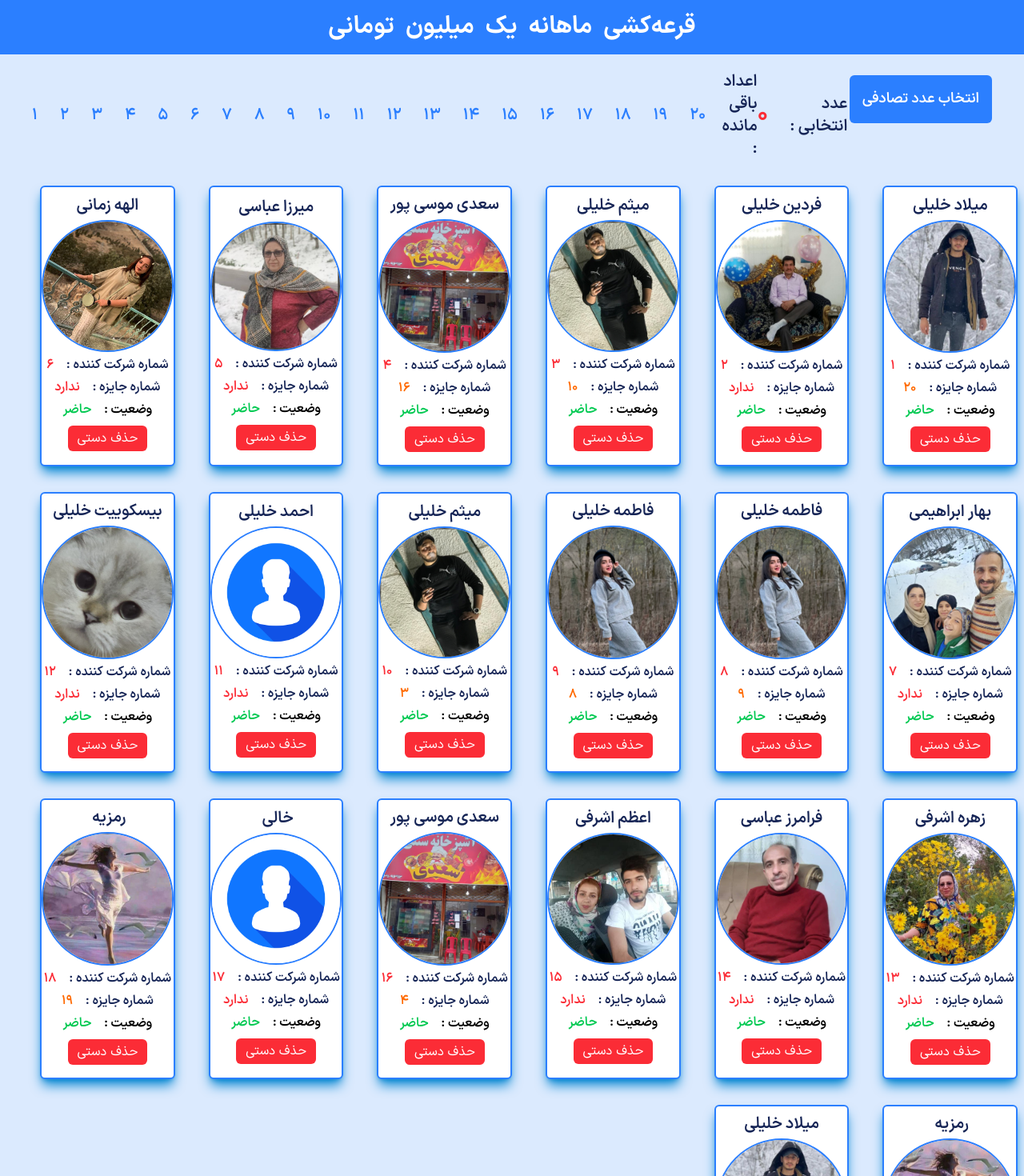
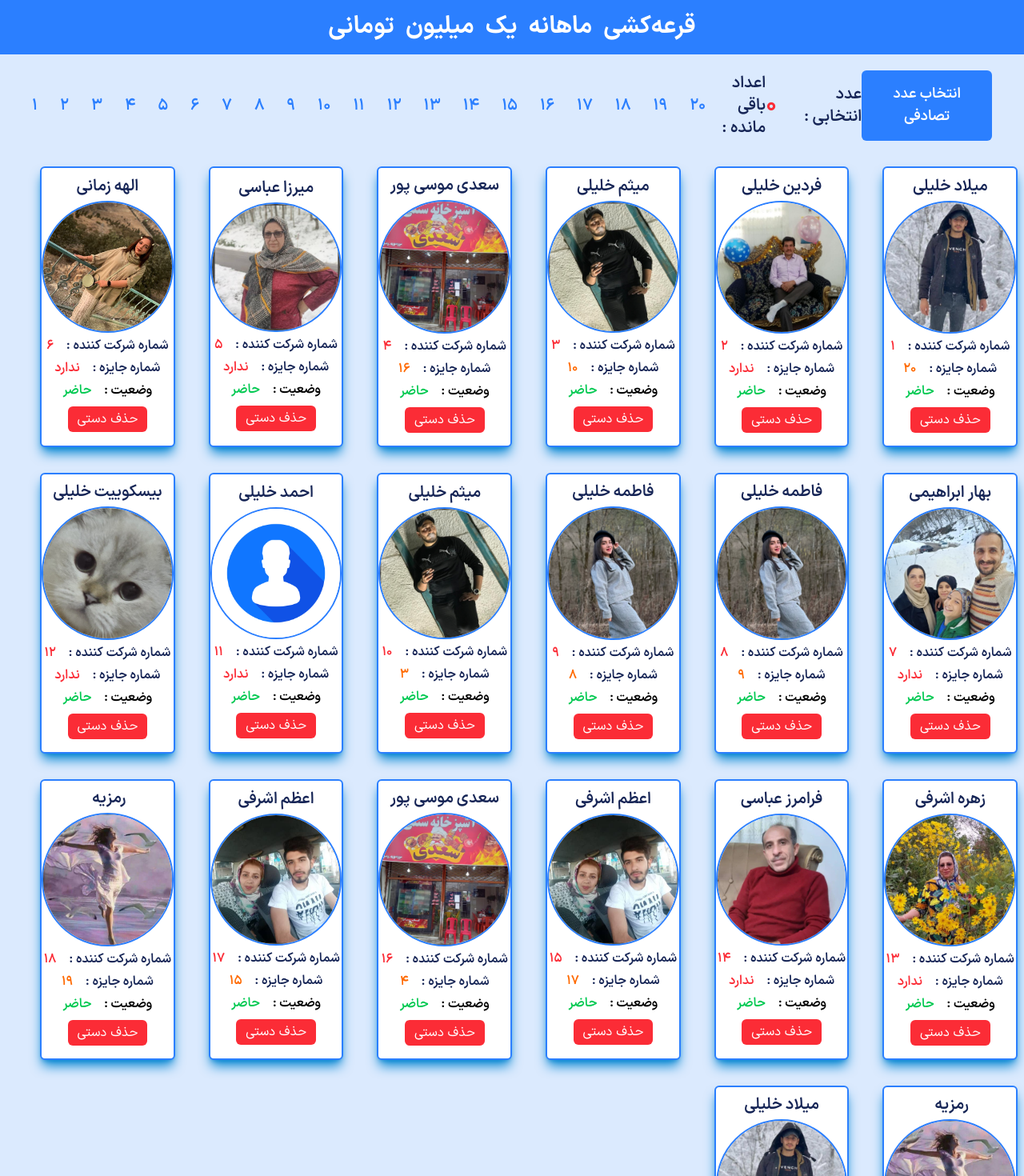
Before and after one commit to mahdikhalili1998/qoreKeshi, a Next.js app: page / in a window 1280 px wide. Shown: the top 1470 px of the page at 80% size. Built offline with nearby package versions, Linux system fonts and the light colour scheme.

Commit message:
file added

```diff
--- a/src/components/module/UserCard.tsx
+++ b/src/components/module/UserCard.tsx
@@ -143,10 +143,10 @@ function UserCard() {
   return (
     <div className="mt-5">
       <div className="mx-8 mt-5 mb-8 flex items-center justify-between">
-        <div>
+        <div className="relative">
           <button
             onClick={handleRandomSelection}
-            className="rounded-md bg-blue-500 px-4 py-4 text-lg font-semibold text-white "
+            className="rounded-md bg-blue-500 px-4 py-4 text-lg font-semibold text-white"
             disabled={loading}
           >
             انتخاب عدد تصادفی
@@ -154,14 +154,14 @@ function UserCard() {
           {!miladHidden && (
             <button
               onClick={miladSelecter}
-              className="bg-blue-100 px-4 py-5"
+              className="absolute top-2 right-36 z-40 bg-transparent px-4 py-5"
               disabled={loading}
             ></button>
           )}
           {miladHidden && !mehdiHidden && (
             <button
               onClick={mehdiSelecter}
-              className="bg-blue-100 px-4 py-5"
+              className="absolute top-2 right-36 z-40 bg-transparent px-4 py-5"
               disabled={loading}
             ></button>
           )}
@@ -178,8 +178,15 @@ function UserCard() {
         <div className="flex items-center gap-5 text-xl font-semibold text-blue-950">
           <p>اعداد باقی مانده : </p>
           <ul className="dir flex items-center gap-7">
-            {availableNumbers.map((number) => (
-              <li key={number} className="text-blue-500">
+            {Array.from({ length: 20 }, (_, i) => i + 1).map((number) => (
+              <li
+                key={number}
+                className={
+                  availableNumbers.includes(number)
+                    ? "text-blue-500"
+                    : "text-red-500"
+                }
+              >
                 {number}
               </li>
             ))}
--- a/src/constant/userInfo.js
+++ b/src/constant/userInfo.js
@@ -131,7 +131,7 @@ export const userInfo = [
     lastName: "اشرفی",
     number: 15,
     id: 15,
-    gift: null,
+    gift: 17,
     situation: true,
     src: "/image/azam.png",
   },
@@ -145,13 +145,13 @@ export const userInfo = [
     src: "/image/sadi.png",
   },
   {
-    name: "خالی",
-    lastName: "",
+    name: "اعظم",
+    lastName: "اشرفی",
     number: 17,
     id: 17,
-    gift: null,
+    gift: 15,
     situation: true,
-    src: "/image/nobody.jpg",
+    src: "/image/azam.png",
   },
   {
     name: "رمزیه",
```
